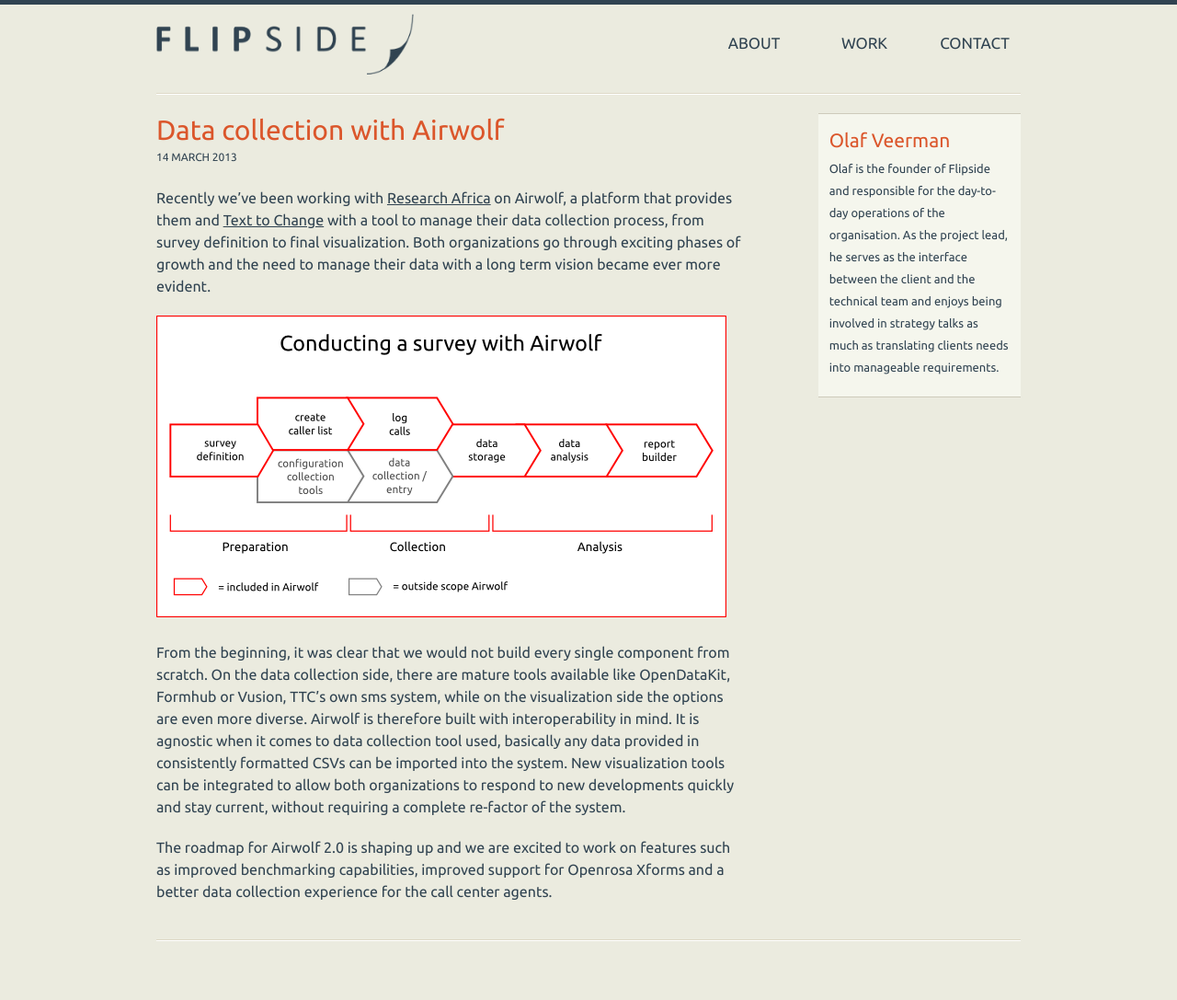
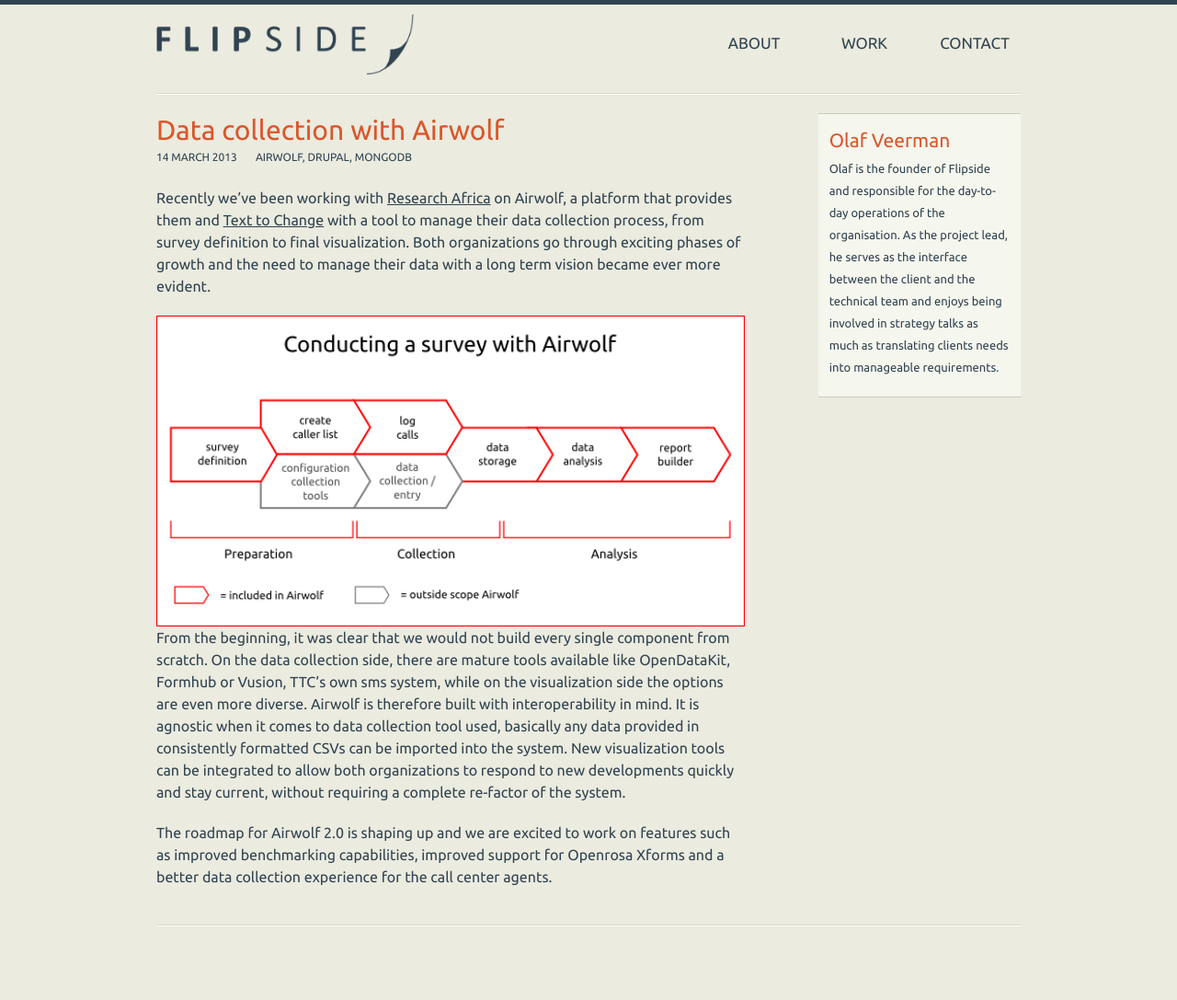
Before and after one commit to flipside-org/flipside.org, a Jekyll site: the page built from _posts/notes/2013-03-14-data-collection-with-airwolf.md, in a window 1280 px wide. Shown: the whole page at 92% size. Built offline with Jekyll 4.4.1, drawn with Linux system fonts in a browser that asks for light colours; nearby versions of some CDN libraries.

Commit message:
Updates note: data collection with airwolf

```diff
--- a/_posts/notes/2013-03-14-data-collection-with-airwolf.md
+++ b/_posts/notes/2013-03-14-data-collection-with-airwolf.md
@@ -1,13 +1,15 @@
 ---
 layout: note
 title: Data collection with Airwolf
-category: airwolf, drupal, mongodb
+category: note
+tags: airwolf drupal mongodb
 
 user: olafveerman
 ---
 Recently we've been working with [Research Africa](http://www.researchafrica.com) on Airwolf, a platform that provides them and [Text to Change](http://www.texttochange.com) with a tool to manage their data collection process, from survey definition to final visualization. Both organizations go through exciting phases of growth and the need to manage their data with a long term vision became ever more evident.
 
-![Data collection with Airwolf](/images/notes/collection-process-aw.png)
+<img src="/images/notes/collection-process-aw.png" class="eleven columns border alpha omega" alt="Data collection with Airwolf" />
+
 
 From the beginning, it was clear that we would not build every single component from scratch. On the data collection side, there are mature tools available like OpenDataKit, Formhub or Vusion, TTC's own sms system, while on the visualization side the options are even more diverse.
 Airwolf is therefore built with interoperability in mind. It is agnostic when it comes to data collection tool used, basically any data provided in consistently formatted CSVs can be imported into the system. New visualization tools can be integrated to allow both organizations to respond to new developments quickly and stay current, without requiring a complete re-factor of the system.
```
